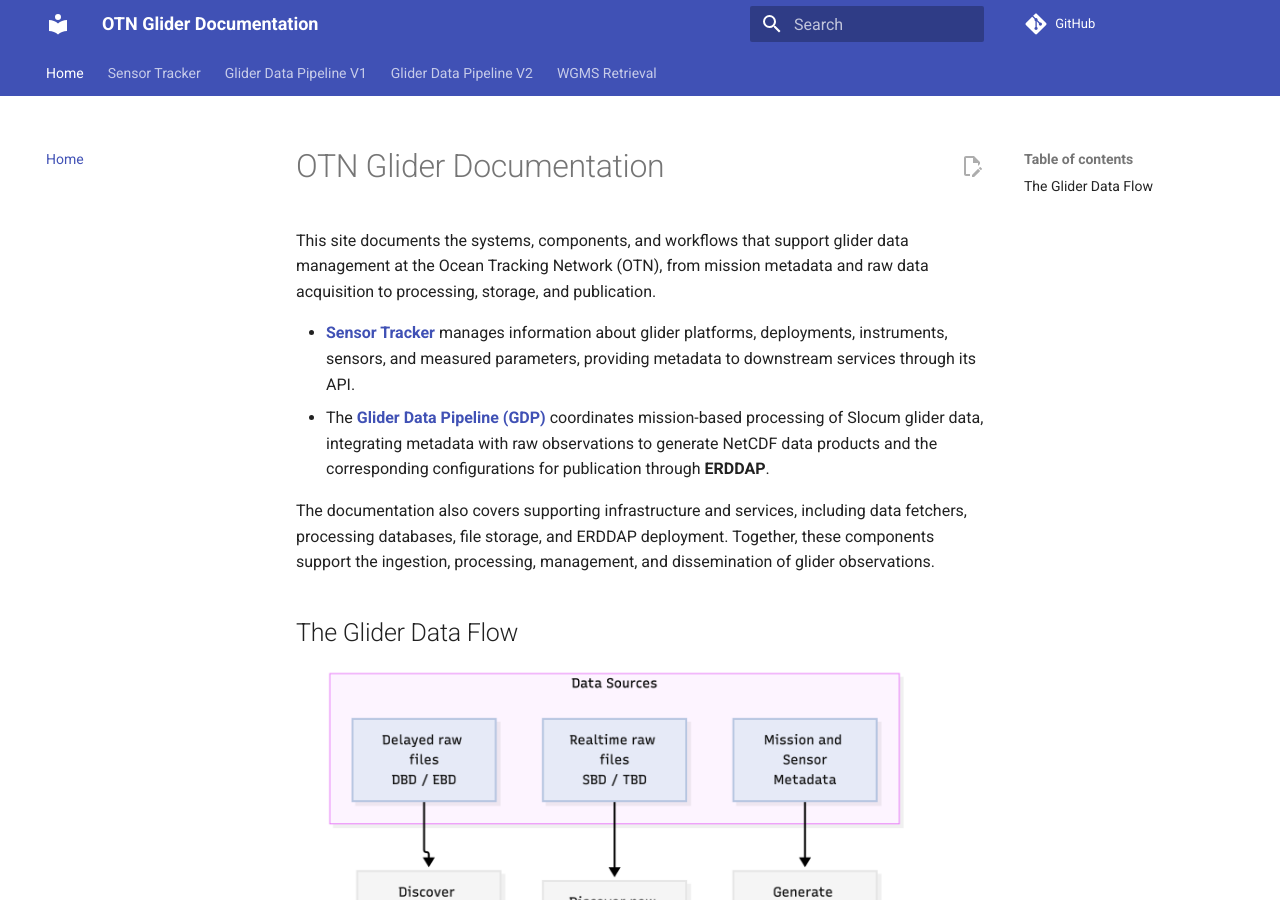
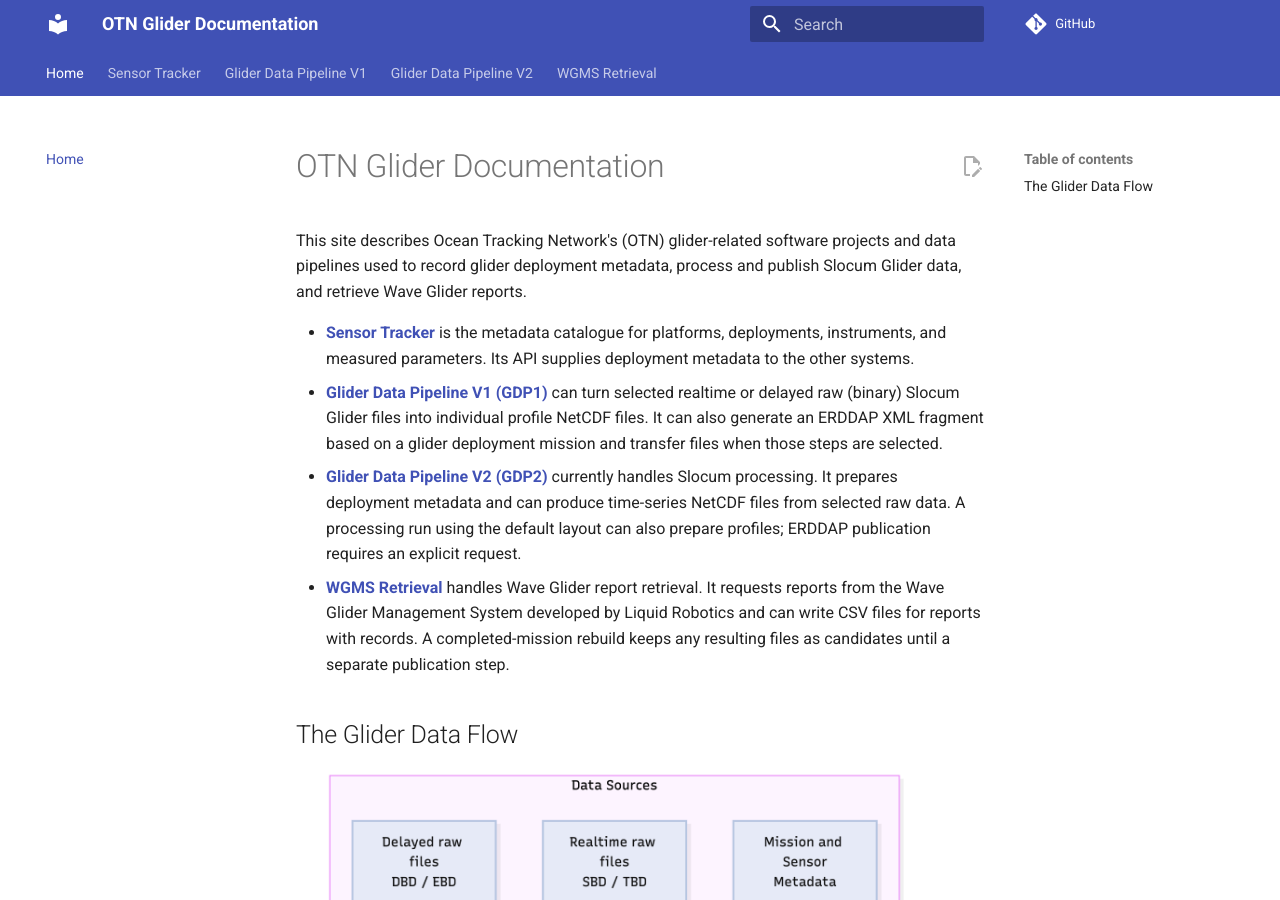
Before and after one commit to ocean-tracking-network/otn-glider-documentation, an MkDocs documentation site: the page built from docs/index.md, in a window 1280 px wide and 900 px high. Built offline with MkDocs 1.6.1 and Material for MkDocs 9.7.7, drawn with Linux system fonts in a browser that asks for light colours; comment, search, counter and statistics services are not loaded.

Commit message:
Update index doc

```diff
--- a/docs/index.md
+++ b/docs/index.md
@@ -1,20 +1,14 @@
 # OTN Glider Documentation
 
-This site documents the systems, components, and workflows that support glider data management at the Ocean Tracking
-Network (OTN), from mission metadata and raw data acquisition to processing, storage, and publication.
+This site describes Ocean Tracking Network's (OTN) glider-related software projects and data pipelines used to record glider deployment metadata, process and publish Slocum Glider data, and retrieve Wave Glider reports.
 
-- **[Sensor Tracker](sensor-tracker/index.md)** manages information about glider platforms, deployments, instruments,
-  sensors, and measured parameters, providing metadata to downstream services through its API.
-- The **[Glider Data Pipeline (GDP)](gdp/gdp.md)** coordinates mission-based processing of Slocum glider data,
-  integrating metadata with raw observations to generate NetCDF data products and the corresponding configurations for
-  publication through **ERDDAP**.
-
-The documentation also covers supporting infrastructure and services, including data fetchers, processing databases,
-file storage, and ERDDAP deployment. Together, these components
-support the ingestion, processing, management, and dissemination of glider observations.
+- **[Sensor Tracker](sensor-tracker/index.md)** is the metadata catalogue for platforms, deployments, instruments, and measured parameters. Its API supplies deployment metadata to the other systems.
+- **[Glider Data Pipeline V1 (GDP1)](gdp/gdp.md)** can turn selected realtime or delayed raw (binary) Slocum Glider files into individual profile NetCDF files. It can also generate an ERDDAP XML fragment based on a glider deployment mission and transfer files when those steps are selected.
+- **[Glider Data Pipeline V2 (GDP2)](gdpv2/gdpv2.md)** currently handles Slocum processing. It prepares deployment metadata and can produce time-series NetCDF files from selected raw data. A processing run using the default layout can also prepare profiles; ERDDAP publication requires an explicit request.
+- **[WGMS Retrieval](wgms-retrieval/index.md)** handles Wave Glider report retrieval. It requests reports from the Wave Glider Management System developed by Liquid Robotics and can write CSV files for reports with records. A completed-mission rebuild keeps any resulting files as candidates until a separate publication step.
 
 ## The Glider Data Flow
 
-[![Glider data flow from mission metadata and raw files through processing to ERDDAP publication](imgs/glider-data-flow-mermaid.png){ width="720" style="max-width: 100%; height: auto;" }](imgs/glider-data-flow-mermaid.png)
+[![Illustrative glider data flow diagram](imgs/glider-data-flow-mermaid.png){ width="720" style="max-width: 100%; height: auto;" }](imgs/glider-data-flow-mermaid.png)
 
 (Open the diagram to view it at full resolution.)
```
